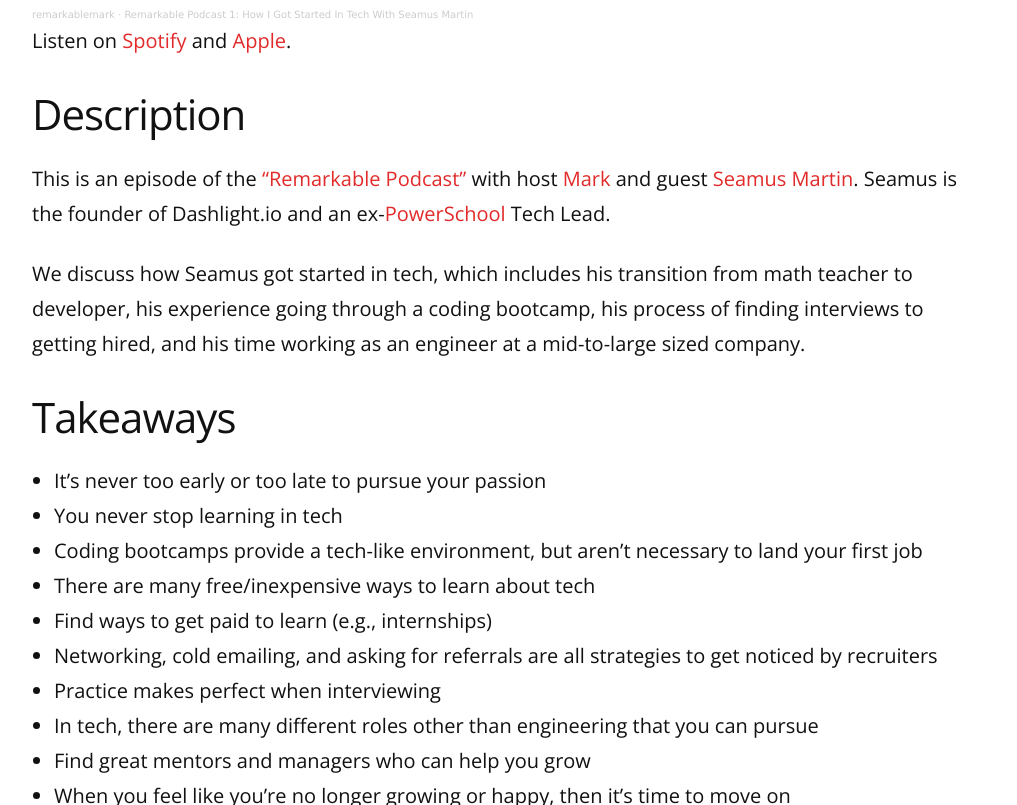
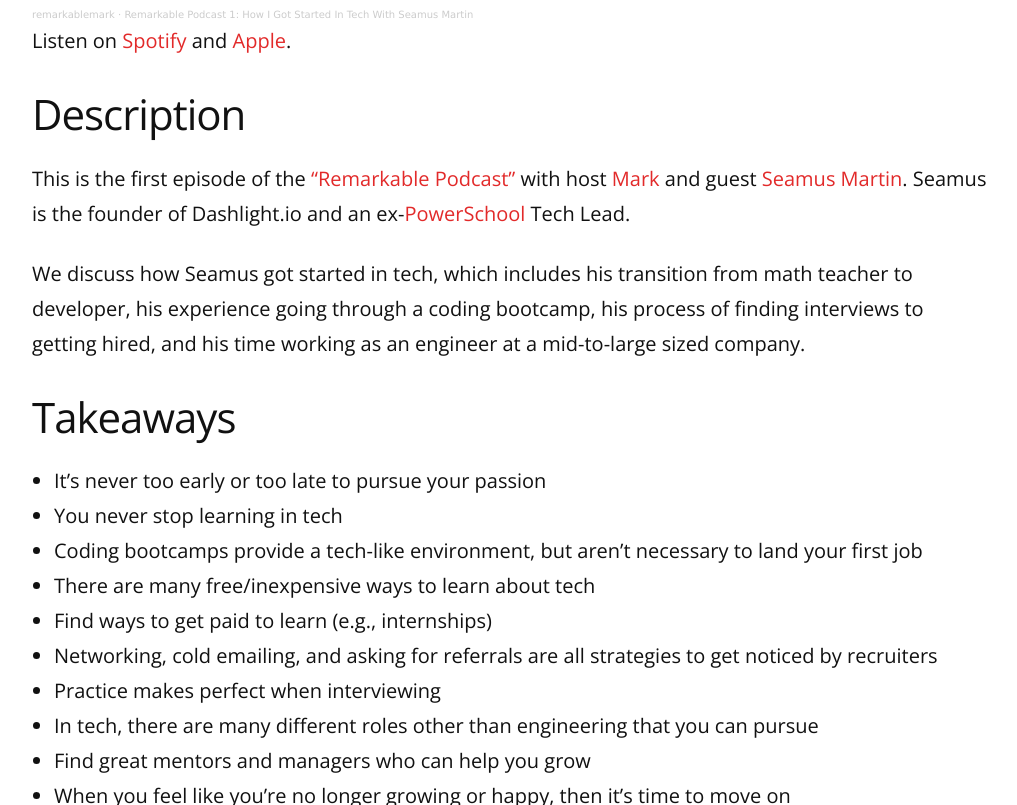
Before and after one commit to remarkablemark/remarkablemark.github.io, a Jekyll site: the page built from _posts/2020/2020-09-07-remarkable-podcast-1.md, in a window 1280 px wide and 900 px high, scrolled down 383 px, cut to the strip 95-900 px from the top of the window. Shown: the whole strip, without its empty margins (128-1145 px from the left). Built offline with Jekyll 4.4.1, drawn with Linux system fonts in a browser that asks for light colours; comment, search, counter and statistics services are not loaded.

Commit message:
chore(posts): update "Remarkable Podcast 1: How I Got Started in Tech with Seamus Martin"
Post: 2020-09-07-remarkable-podcast-1.md

```diff
--- a/_posts/2020/2020-09-07-remarkable-podcast-1.md
+++ b/_posts/2020/2020-09-07-remarkable-podcast-1.md
@@ -4,7 +4,8 @@
 date: 2020-09-07 20:34:23
 updated: 2020-09-12 21:44:19
 excerpt: >
-  This is an episode of the "Remarkable Podcast" with host Mark and guest Seamus Martin. Seamus is the founder of Dashlight and an ex-PowerSchool Tech Lead.
+  This is the first episode of the "Remarkable Podcast" with host Mark and guest Seamus Martin.
+  Seamus is the founder of Dashlight and an ex-PowerSchool Tech Lead.
   We discuss how Seamus got started in tech, which includes his transition from math teacher to developer, his experience going through a coding bootcamp, his process from finding interviews to getting hired, and his time working as an engineer at a mid-to-large sized company.
 categories: podcast technology interviewing bootcamp programming startup entrepreneurship career
 image: https://i1.sndcdn.com/artworks-PE7F1gqI71mSIypK-FsNIGA-t3000x3000.jpg
@@ -16,7 +17,7 @@
 
 ## Description
 
-This is an episode of the ["Remarkable Podcast"](https://soundcloud.com/remarkablemark/sets/remarkable-podcast) with host [Mark](https://b.remarkabl.org/mark) and guest [Seamus Martin](https://github.com/spmartin823). Seamus is the founder of Dashlight.io and an ex-[PowerSchool](https://www.powerschool.com/) Tech Lead.
+This is the first episode of the ["Remarkable Podcast"](https://soundcloud.com/remarkablemark/sets/remarkable-podcast) with host [Mark](https://b.remarkabl.org/mark) and guest [Seamus Martin](https://github.com/spmartin823). Seamus is the founder of Dashlight.io and an ex-[PowerSchool](https://www.powerschool.com/) Tech Lead.
 
 We discuss how Seamus got started in tech, which includes his transition from math teacher to developer, his experience going through a coding bootcamp, his process of finding interviews to getting hired, and his time working as an engineer at a mid-to-large sized company.
 
```
